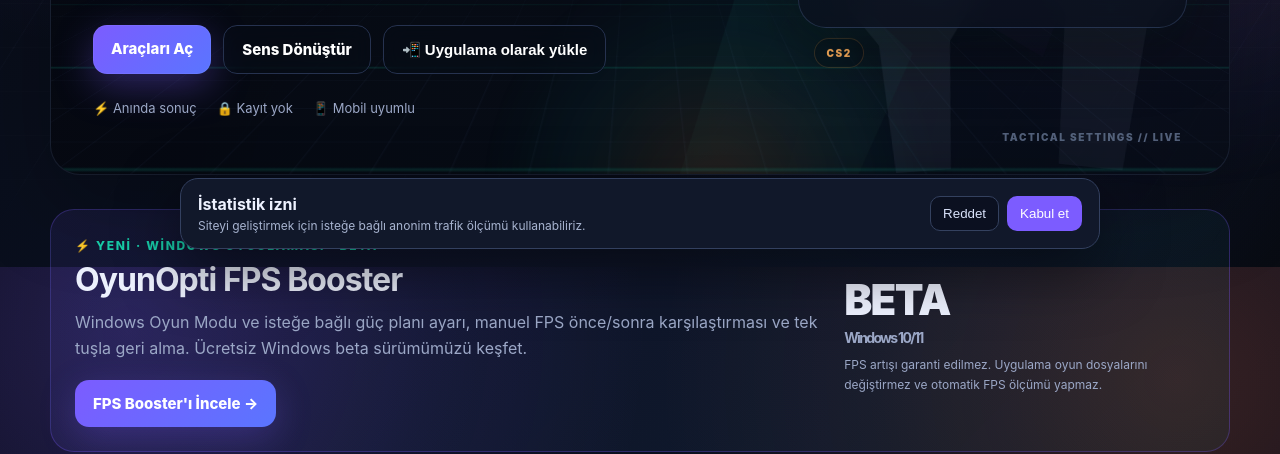
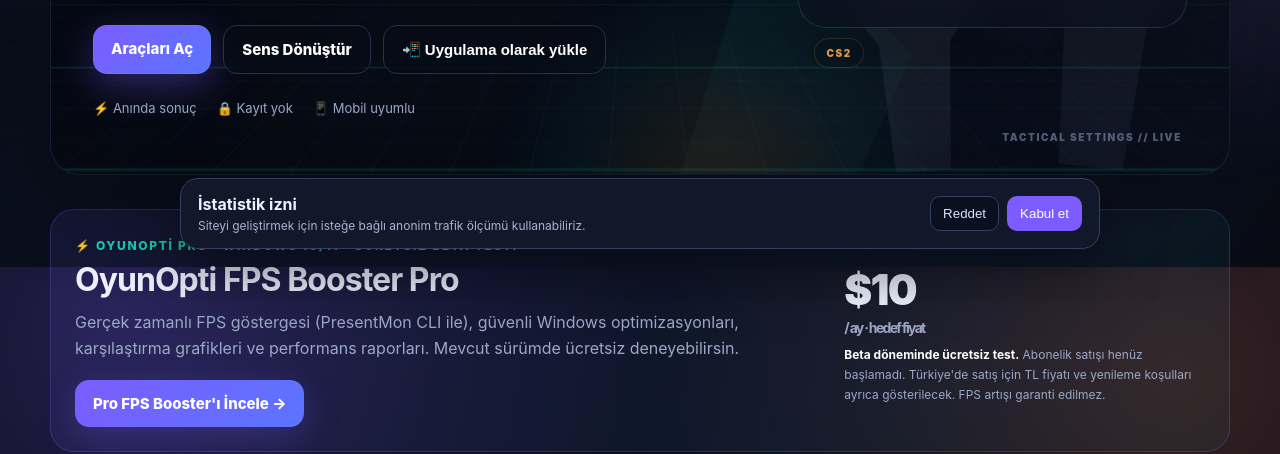
Before and after one commit to enesgurbuz6776-jpg/oyunopti, a plain HTML site: page index.html in a window 1280 px wide. Shown: the part 533-987 px from the top of the page. Drawn offline with Linux system fonts and the light colour scheme.

Commit message:
Promote FPS Booster Pro beta $10 target and genuine FPS tracking on home page

```diff
--- a/index.html
+++ b/index.html
@@ -55,14 +55,14 @@
 <section class="own-product" aria-labelledby="fps-booster-home-title">
 <div class="own-product-grid">
 <div>
-<span class="eyebrow">⚡ Yeni · Windows uygulaması · Beta</span>
-<h2 id="fps-booster-home-title">OyunOpti FPS Booster</h2>
-<p>Windows Oyun Modu ve isteğe bağlı güç planı ayarı, manuel FPS önce/sonra karşılaştırması ve tek tuşla geri alma. Ücretsiz Windows beta sürümümüzü keşfet.</p>
-<div class="own-product-actions"><a class="btn primary" href="fps-booster.html">FPS Booster'ı İncele →</a></div>
+<span class="eyebrow">⚡ OyunOpti Pro · Windows 10/11 · Ücretsiz beta testi</span>
+<h2 id="fps-booster-home-title">OyunOpti FPS Booster Pro</h2>
+<p>Gerçek zamanlı FPS göstergesi (PresentMon CLI ile), güvenli Windows optimizasyonları, karşılaştırma grafikleri ve performans raporları. Mevcut sürümde ücretsiz deneyebilirsin.</p>
+<div class="own-product-actions"><a class="btn primary" href="fps-booster.html">Pro FPS Booster'ı İncele →</a></div>
 </div>
 <div>
-<div class="product-price">BETA <small>Windows 10/11</small></div>
-<p class="product-note">FPS artışı garanti edilmez. Uygulama oyun dosyalarını değiştirmez ve otomatik FPS ölçümü yapmaz.</p>
+<div class="product-price">$10 <small>/ ay · hedef fiyat</small></div>
+<p class="product-note"><b>Beta döneminde ücretsiz test.</b> Abonelik satışı henüz başlamadı. Türkiye'de satış için TL fiyatı ve yenileme koşulları ayrıca gösterilecek. FPS artışı garanti edilmez.</p>
 </div>
 </div>
 </section>
```
